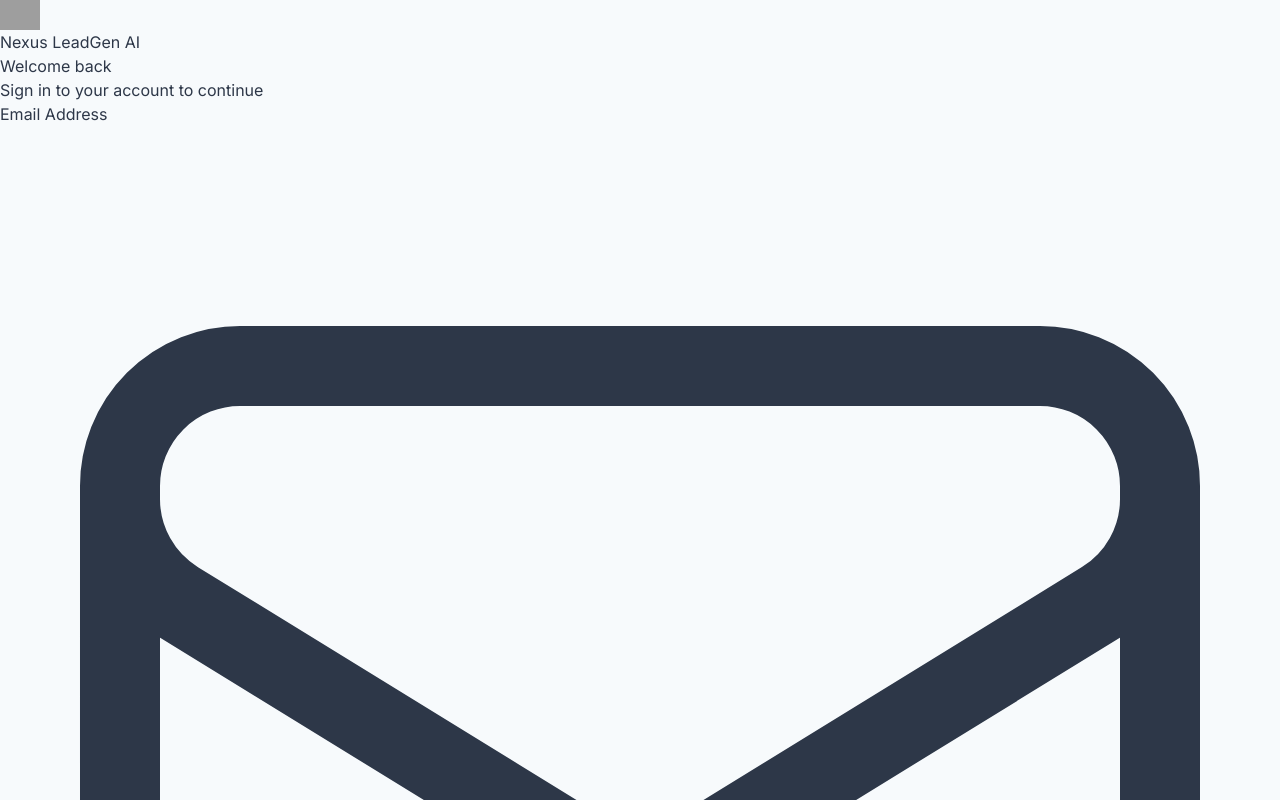
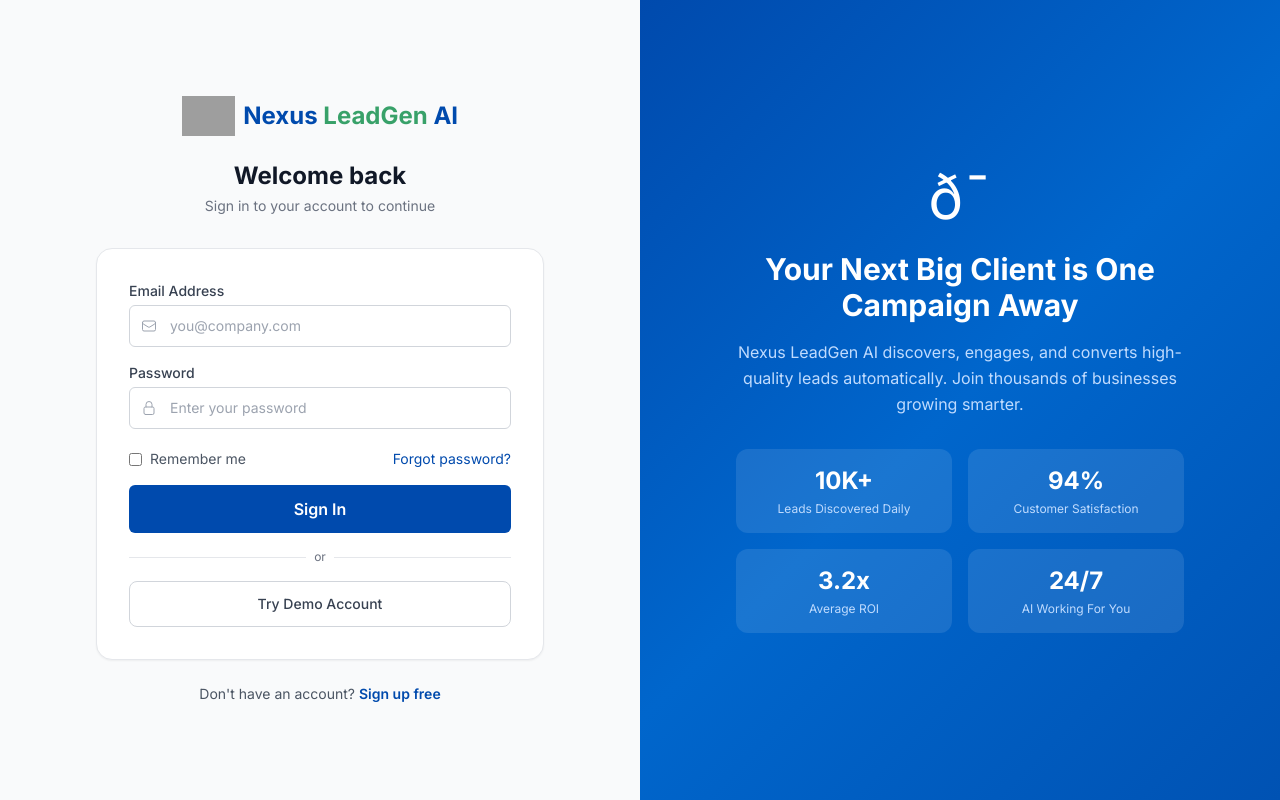
Before and after one commit to evraday/LeadGen, a Next.js app: page /login in a window 1280 px wide. Shown: the top 800 px of the page. Built offline with nearby package versions, Linux system fonts and the light colour scheme; grey boxes are pictures that could not be loaded.

Commit message:
Update files - tailwind.config.js

```diff
--- /dev/null
+++ b/tailwind.config.js
@@ -0,0 +1,37 @@
+/** @type {import('tailwindcss').Config} */
+module.exports = {
+  content: [
+    './src/pages/**/*.{js,ts,jsx,tsx,mdx}',
+    './src/components/**/*.{js,ts,jsx,tsx,mdx}',
+    './src/app/**/*.{js,ts,jsx,tsx,mdx}',
+  ],
+  theme: {
+    extend: {
+      colors: {
+        'primary-blue': '#004AAD',
+        'accent-green': '#38A169',
+        'accent-orange': '#ED8936',
+        'secondary-gray': '#4A5568',
+      },
+      fontFamily: {
+        sans: ['Inter', 'sans-serif'],
+      },
+      animation: {
+        'fade-in': 'fadeIn 0.5s ease-in-out',
+        'slide-up': 'slideUp 0.4s ease-out',
+        'pulse-slow': 'pulse 3s cubic-bezier(0.4, 0, 0.6, 1) infinite',
+      },
+      keyframes: {
+        fadeIn: {
+          '0%': { opacity: '0' },
+          '100%': { opacity: '1' },
+        },
+        slideUp: {
+          '0%': { transform: 'translateY(20px)', opacity: '0' },
+          '100%': { transform: 'translateY(0)', opacity: '1' },
+        },
+      },
+    },
+  },
+  plugins: [],
+}
```
